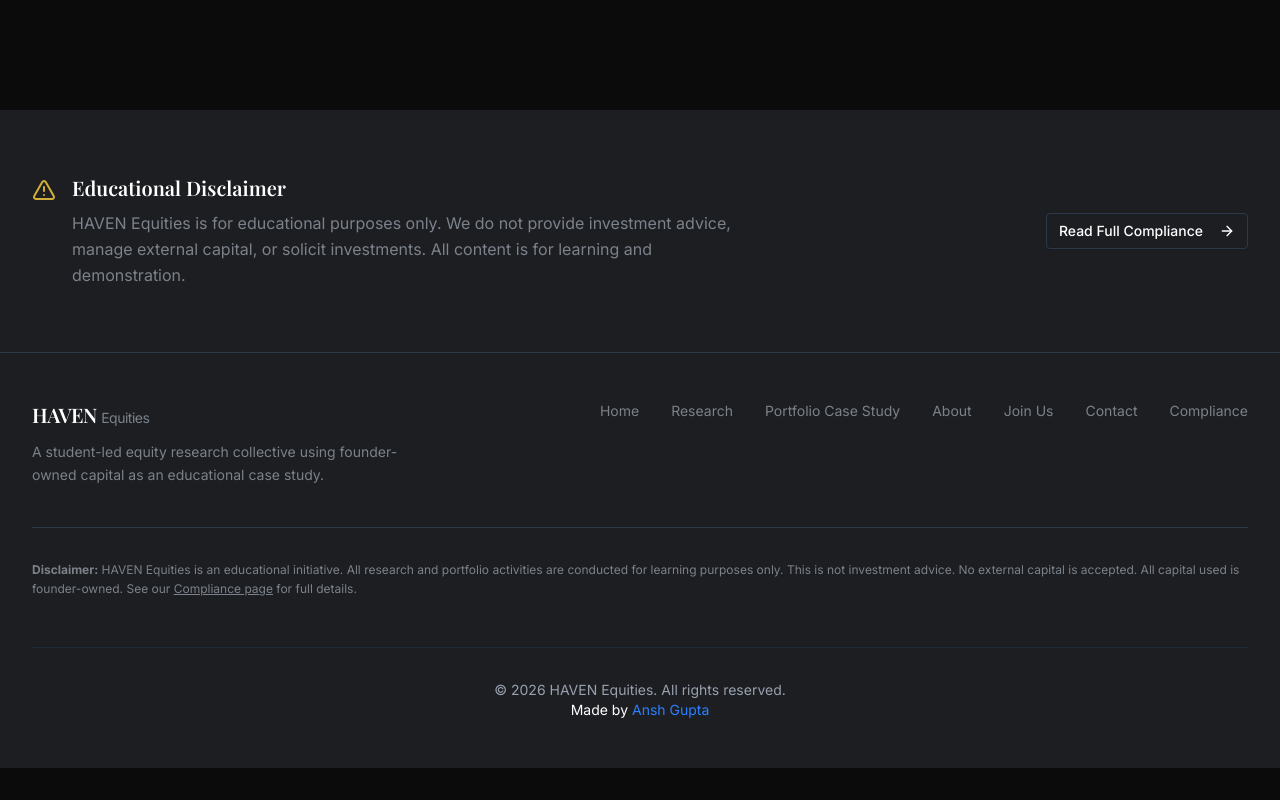
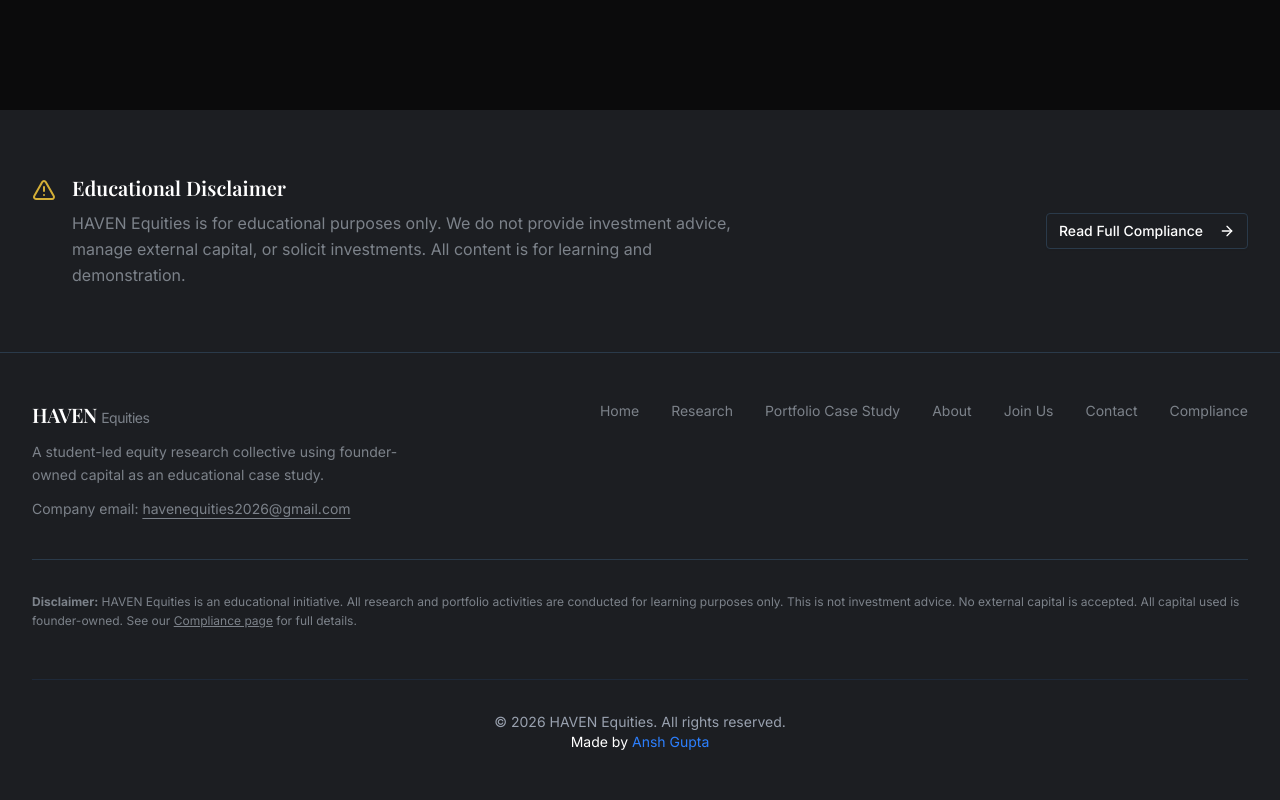
Before and after one commit to Haven-Equities/website, a Next.js app: page / in a window 1280 px wide. Shown: the part 3906-4706 px from the top of the page. Before the commit the page ends 4674 px from the top, so only its background shows below. Built offline with nearby package versions, Linux system fonts and the light colour scheme; no server answers; the database is empty; a web font is replaced by a local one.

Commit message:
Update footer.tsx

```diff
--- a/components/footer.tsx
+++ b/components/footer.tsx
@@ -24,6 +24,15 @@ export function Footer() {
             </Link>
             <p className="mt-3 text-sm leading-relaxed text-muted-foreground">
               A student-led equity research collective using founder-owned capital as an educational case study.
+            </p>
+            <p className="mt-3 text-sm text-muted-foreground">
+              Company email:{" "}
+              <a
+                href="mailto:havenequities2026@gmail.com"
+                className="underline underline-offset-4 transition-colors hover:text-foreground"
+              >
+                havenequities2026@gmail.com
+              </a>
             </p>
           </div>
 
@@ -53,7 +62,7 @@ export function Footer() {
               © 2026 HAVEN Equities. All rights reserved.
             </p>
             <p className="text-xs sm:text-sm">
-              Made by <a href="https://anshgupta.site" target="_blank" rel="noopener noreferrer" className="text-blue-500 hover:underline">Ansh Gupta</a>
+              Made by <a href="https://anshgupta.cc" target="_blank" rel="noopener noreferrer" className="text-blue-500 hover:underline">Ansh Gupta</a>
             </p>
           </div>
         </div>
```
